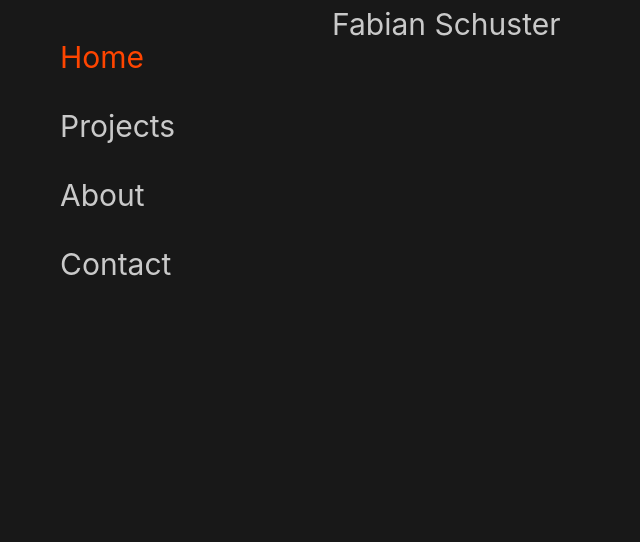
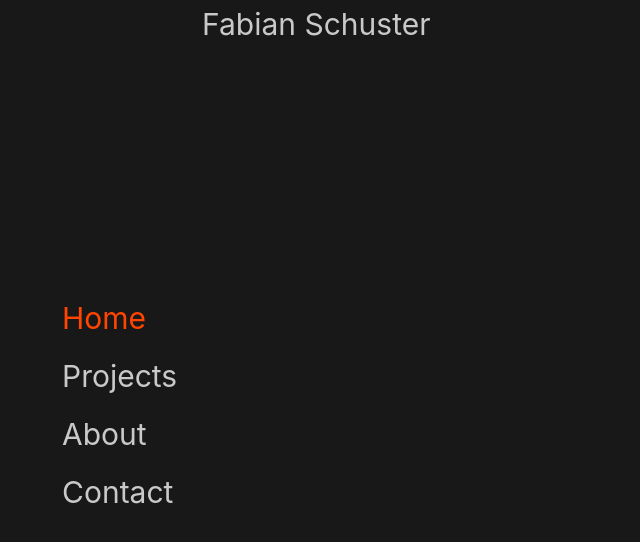
Before and after one commit to Schrankian/personalWebsiteVue, a Vue app: page / in a window 1280 px wide. Shown: the top 542 px of the page, without its empty margins (0-640 px from the left). Built offline with nearby package versions, Linux system fonts and the light colour scheme.

Commit message:
very important grid fix

```diff
--- a/src/App.vue
+++ b/src/App.vue
@@ -9,12 +9,15 @@ import { RouterLink, RouterView } from 'vue-router'
     <RouterLink to="/about">About</RouterLink>
     <RouterLink to="/contact">Contact</RouterLink>
   </div>
-  <div class="maindisplay">
+  <div>
     <RouterView />
   </div>
+
 </template>
 
 <style>
+
+
 @import '@/assets/base.css';
 
 .maindisplay{
@@ -24,19 +27,18 @@ import { RouterLink, RouterView } from 'vue-router'
 }
 
 .sidebar {
-  height: 100%;
-    width: 300px;
-    position: fixed;
+    display: flex;
+    align-items: center;
     z-index: 1;
-    top: 0;
-    left: 0;
     background-color: var(--color-background);
     overflow-x: hidden;
-    padding-top: 20px;
+    flex-wrap: wrap;
+    align-content: center;
 }
 
 .sidebar a {
-    padding: 13px 8px 8px 60px;
+    padding-top: 10px;
+    padding-left: 30px;
     text-decoration: none;
     font-size: 30px;
     color: var(--color-text);
@@ -68,17 +70,8 @@ import { RouterLink, RouterView } from 'vue-router'
 
   #app {
     display: grid;
-    grid-template-columns: 1fr 1fr;
+    grid-template-columns: 170px 1fr;
     padding: 0 2rem;
-  }
-
-  nav {
-    text-align: left;
-    margin-left: -1rem;
-    font-size: 1rem;
-
-    padding: 1rem 0;
-    margin-top: 1rem;
   }
 }
 </style>
--- a/src/views/ContactView.vue
+++ b/src/views/ContactView.vue
@@ -3,19 +3,58 @@ import Contactform from '../components/contactform.vue'
 </script>
 
 <template>
-<div class="row">
-  <h1>Moinffffffffffff</h1>
-  <div class="contactform">
-    <Contactform/>
+  <div class="contact-body">
+    <div class="contact-body-item left">
+      <div class="app-title">
+        <span>CONTACT</span>
+        <span>ME</span>
+      </div>
+      <div class="app-contact">CONTACT INFO : +62 81 314 928 595</div>
+    </div>
+    <div class="contact-body-item">
+      <Contactform/>
+    </div>
   </div>
-</div>
 </template>
 
 <style scoped>
-.contactform {
-  width: 1100px;
-  height: 100%;
-  padding-left: 10%;
-  padding-top: 20%;
+
+.contact-body {
+  display: flex;
+}
+
+.contact-body-item {
+  flex: 1;
+  padding: 50px;
+}
+
+.contact-body-item.left {
+  display: flex;
+  flex-direction: column;
+}
+
+.app-title {
+  display: flex;
+  flex-direction: column;
+  position: relative;
+  color: orangered;
+  font-size: 26px;
+}
+
+.app-title:after {
+  content: '';
+  display: block;
+  position: absolute;
+  left: 0;
+  bottom: -10px;
+  width: 35px;
+  height: 4px;
+  background: orangered;
+}
+
+.app-contact {
+  margin-top: auto;
+  font-size: 8px;
+  color: #888;
 }
 </style>
```
